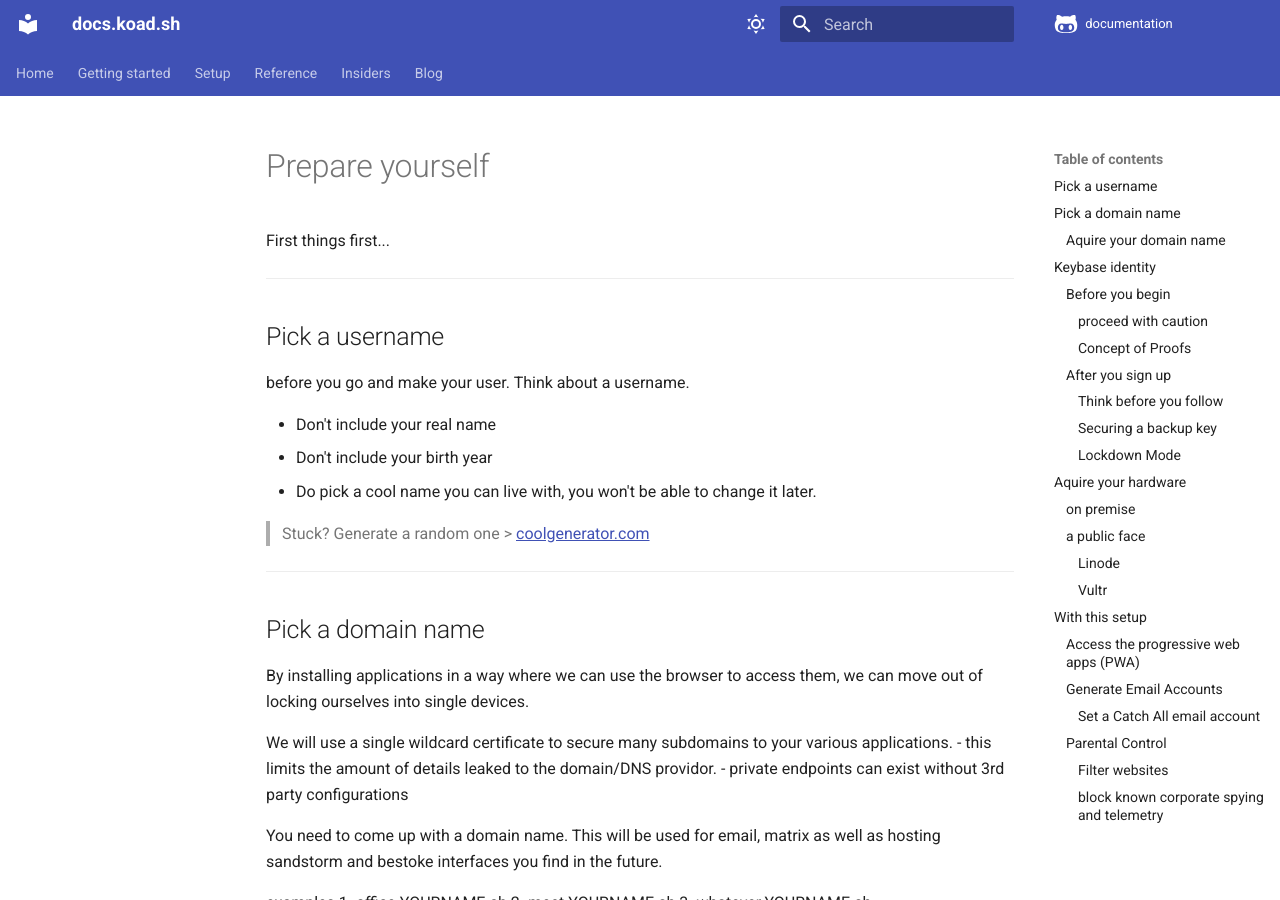
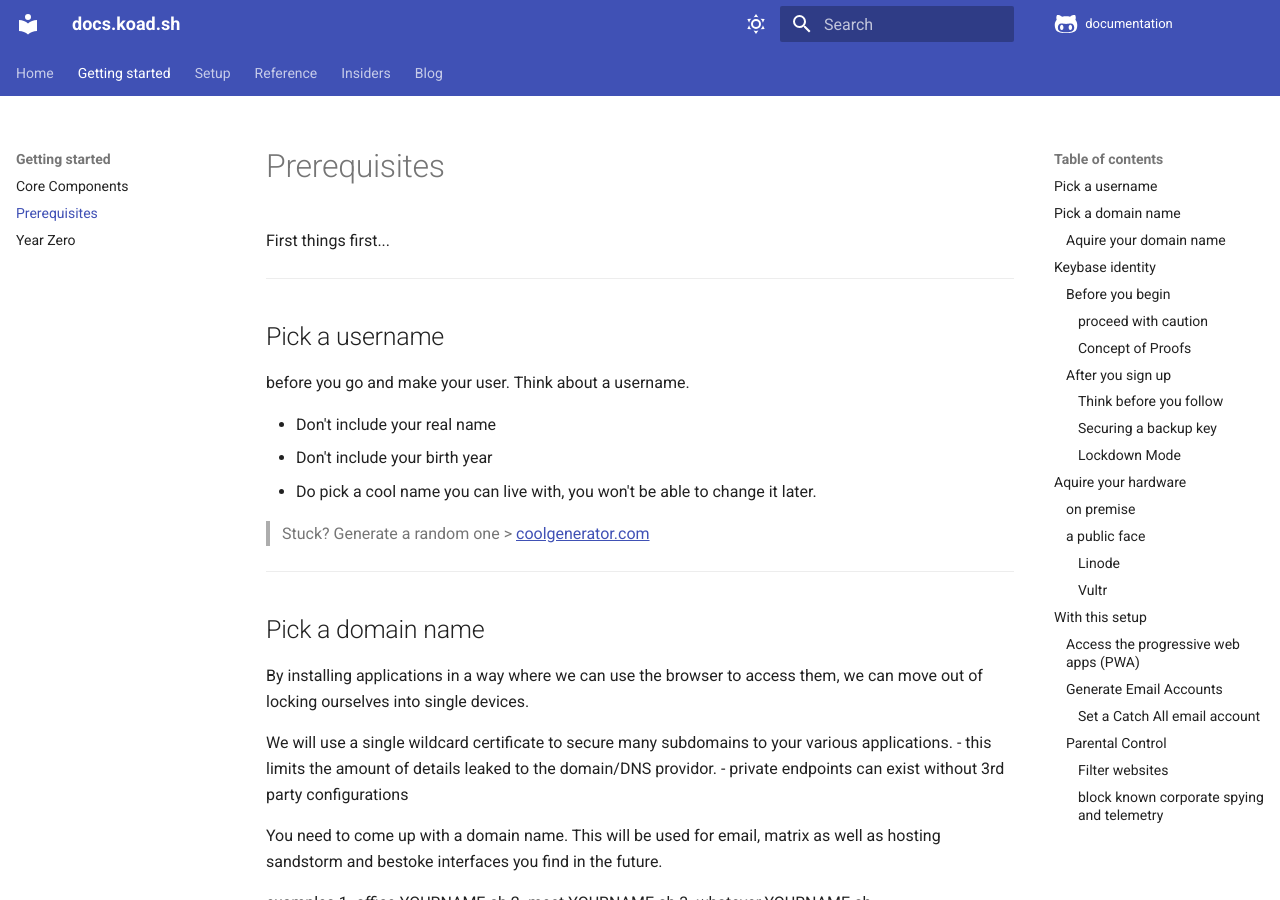
Before and after one commit to koad/documentation, an MkDocs documentation site: the page built from src/getting-started/prepare-yourself.md, in a window 1280 px wide and 900 px high. Built offline with MkDocs 1.6.1 and Material for MkDocs 9.7.7, drawn with Linux system fonts in a browser that asks for light colours; comment, search, counter and statistics services are not loaded.

Commit message:
update menu

```diff
--- a/mkdocs.yml
+++ b/mkdocs.yml
@@ -81,13 +81,31 @@ extra:
       link: https://keybase.io/koad/sigchain
   # generator: false
 
+markdown_extensions:
+  - pymdownx.superfences
+  - pymdownx.tabbed:
+      alternate_style: true
+  - pymdownx.critic
+  - pymdownx.caret
+  - pymdownx.keys
+  - pymdownx.mark
+  - pymdownx.tilde
+  - pymdownx.highlight:
+      anchor_linenums: true
+  - pymdownx.inlinehilite
+  - pymdownx.snippets
+  - pymdownx.superfences
+
 nav:
-  - Home: index.md
+  - Home:
+    - index.md
+    - Introduction: introduction.md
+    - koad.live: koad.live.md
+    - koad was here: whoami.md
   - Getting started:
-    - Introduction: introduction.md
-    - Component Pieces: components/README.md
-    - Prerequisites: prerequisites/README.md
-    - Year Zero: year-zero.md
+    - Core Components: getting-started/components.md
+    - Prerequisites: getting-started/prepare-yourself.md
+    - Year Zero: getting-started/year-zero.md
   - Setup:
     - Ensuring data privacy: setup/ensuring-data-privacy.md
   - Reference:
@@ -95,6 +113,4 @@ nav:
   - Insiders:
     - insiders/index.md
   - Blog:
-    - blog/index.md
-    - 2022:
-      - blog/2022-March-13th-upstart.md
+    - blog/2022-03-13-upstart.md
```
